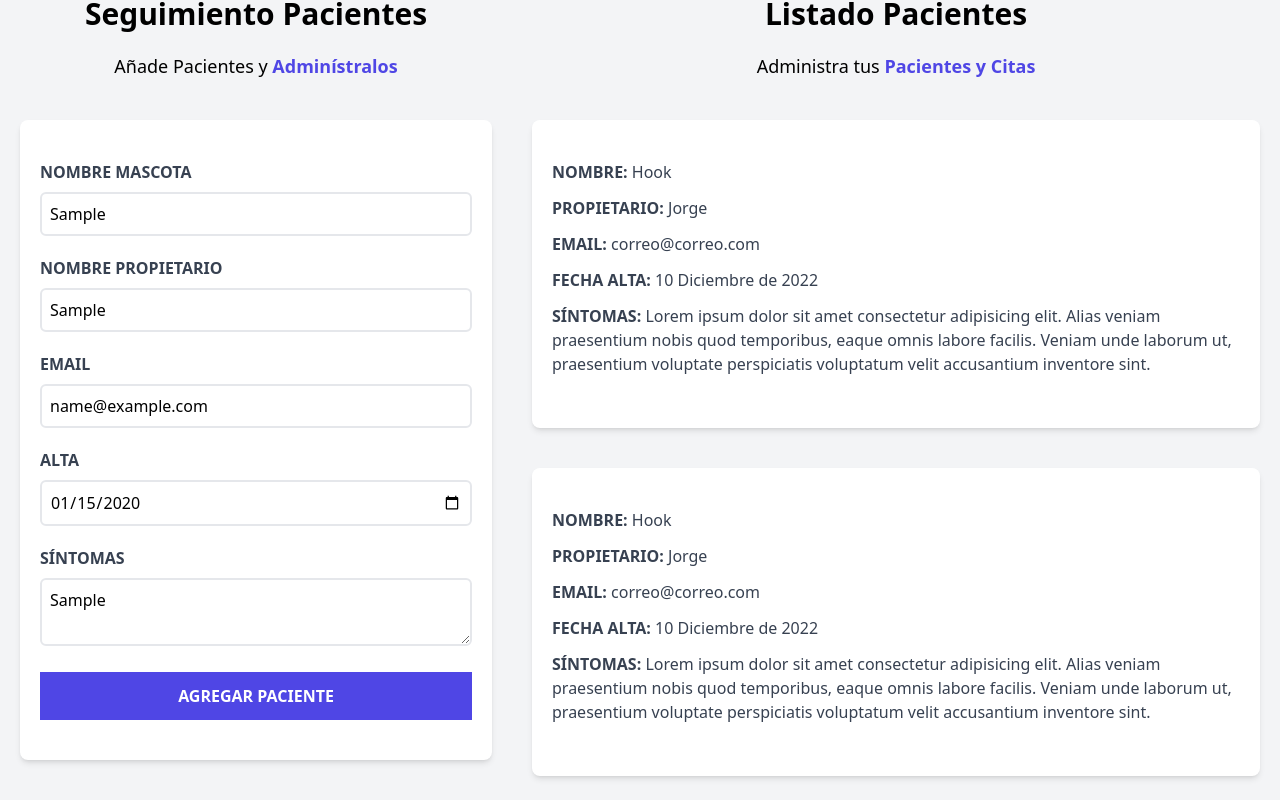
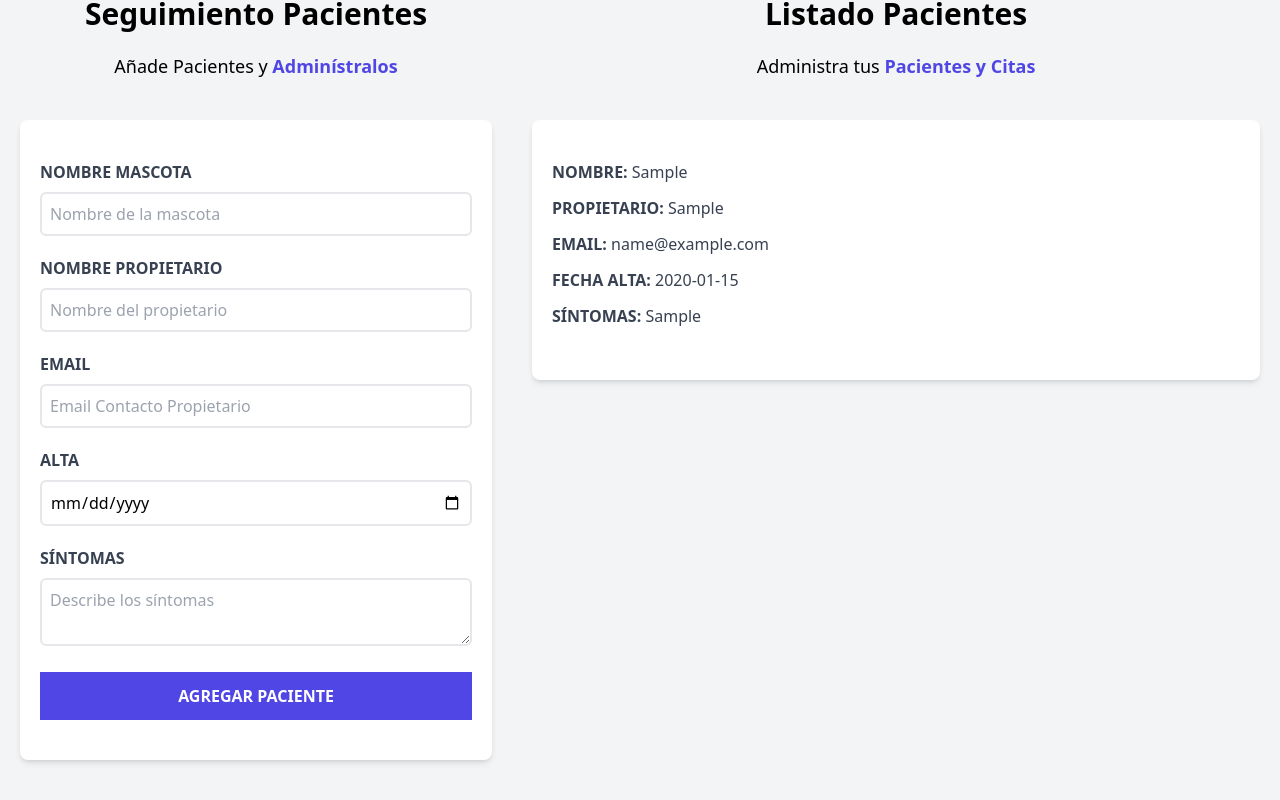
Before and after one commit to lemus777/citas-react, a React (Vite) app: page / in a window 1280 px wide. Both pictures are taken after typing "Sample", "Sample", "name@example.com", "2020-01-15", "Sample" into the empty fields and a click on the input "Agregar Paciente". Shown: the part 180-980 px from the top of the page. Built offline with nearby package versions, Linux system fonts and the light colour scheme.

Commit message:
finished formulario, created errors and listadoPacientes

```diff
--- a/src/App.jsx
+++ b/src/App.jsx
@@ -1,16 +1,23 @@
+import { useState } from "react"
 import Formulario from "./components/Formulario"
 import Header from "./components/Header"
 import ListadoPacientes from "./components/ListadoPacientes"
 
 
 function App() {
+  const [pacientes, setPacientes] = useState([])
 
   return (
     <div className="container mx-auto mt-20">
       <Header />
       <div className="mt-12 md:flex">
-        <Formulario />
-        <ListadoPacientes />
+        <Formulario
+          pacientes={pacientes}
+          setPacientes={setPacientes}
+        />
+        <ListadoPacientes
+          pacientes={pacientes}
+        />
       </div>
     </div>
   )
--- /dev/null
+++ b/src/components/Error.jsx
@@ -0,0 +1,9 @@
+const Error = ({children}) => {
+  return (
+    <div className="bg-red-500 text-white text-center p-3 uppercase font-bold mb-3 rounded-md">
+      {children} {/* Va a usar el children del componente error (ver en Formulario línea 53) */}
+    </div>
+  )
+}
+
+export default Error
--- a/src/components/Formulario.jsx
+++ b/src/components/Formulario.jsx
@@ -1,11 +1,14 @@
 import { useState, useEffect } from "react"
+import Error from "./Error"
 
-const Formulario = () => {
+const Formulario = ({ pacientes, setPacientes }) => {
   const [nombre, setNombre] = useState('')
   const [propietario, setPropietario] = useState('')
   const [email, setEmail] = useState('')
   const [fecha, setFecha] = useState('')
   const [sintomas, setSintomas] = useState('')
+
+  const [error, setError] = useState(false)
 
   const handleSubmit = (e) => {
     e.preventDefault()
@@ -13,9 +16,32 @@ const Formulario = () => {
     // Validación del formulario
     if( [ nombre, propietario, email, fecha, sintomas ].includes('') ) { // esto comprueba si alguno de los estados es un string vacío
       console.log('Hay al menos un campo vacío')
-    } else {
-      console.log('Todos llenos')
+      setError(true)
+      return // si entra en este condicional pasa error a true y el return hace que deje de ejecutarse el resto de la función handleSubmit
     }
+
+    setError(false) // en el caso de que no falte nada, el error pasa a false, por si antes nos faltó algún campo y se puso en true
+
+    // generaremos un objeto de paciente
+    const objetoPaciente = {
+      nombre, // como los valores van a ser iguales a la key no hay que declararlos
+      propietario,
+      email,
+      fecha,
+      sintomas
+    }
+    /* No debemos modificar el pacientes original, así que lo que hacemos es crear un arreglo nuevo
+      Para ello en setPacientes usamos una copia del arreglo original creándolo del siguiente modo -> [...pacientes]
+      A ese arreglo copiado, que es uno nuevo, le agregamos el objetoPaciente -> [... pacientes, objetoPaciente]
+      Y este nuevo arreglo lo establecemos como pacientes gracias a la función setPacientes del estado */
+    setPacientes([...pacientes, objetoPaciente])
+
+    // Reiniciar el formulario
+    setNombre('')
+    setPropietario('')
+    setEmail('')
+    setFecha('')
+    setSintomas('')
   }
 
   return (
@@ -24,6 +50,7 @@ const Formulario = () => {
       <p className="text-lg mt-5 text-center mb-10">Añade Pacientes y <span className="text-indigo-600 font-bold">Adminístralos</span></p>
 
       <form onSubmit={handleSubmit} className="bg-white shadow-md rounded-lg py-10 px-5 mb-10 mx-5">
+        { error && <Error><p>Todos los campos son obligatorios</p></Error>} {/* para pasar un prop como children lo hacemos con esta sintaxis */}
         <div className="mb-5">
           <label htmlFor="mascota" className="block text-gray-700 uppercase font-bold">Nombre Mascota</label>
           <input
--- a/src/components/ListadoPacientes.jsx
+++ b/src/components/ListadoPacientes.jsx
@@ -1,14 +1,16 @@
 import Paciente from "./Paciente"
 
-const ListadoPacientes = () => {
+const ListadoPacientes = ({pacientes}) => {
   return (
     <div className="md:w-1/2 lg:w-3/5 md:h-screen overflow-scroll">
       <h2 className="font-black text-3xl text-center">Listado Pacientes</h2>
       <p className="text-lg mt-5 mb-10 text-center">Administra tus <span className="text-indigo-600 font-bold">Pacientes y Citas</span></p>
-      <Paciente />
-      <Paciente />
-      <Paciente />
-      <Paciente />
+      {pacientes.map( (paciente, index) => (
+        <Paciente
+          key={index}
+          paciente={paciente}
+        />
+      ))}
     </div>
   )
 }
--- a/src/components/Paciente.jsx
+++ b/src/components/Paciente.jsx
@@ -1,11 +1,13 @@
-const Paciente = () => {
+const Paciente = ({paciente}) => {
+  const { nombre, propietario, email, fecha, sintomas } = paciente
+
   return (
     <div className="mx-5 my-10 bg-white shadow-md px-5 py-10 rounded-lg">
-      <p className="font-bold mb-3 text-gray-700 uppercase">Nombre: <span className="font-normal normal-case">Hook</span></p>
-      <p className="font-bold mb-3 text-gray-700 uppercase">Propietario: <span className="font-normal normal-case">Jorge</span></p>
-      <p className="font-bold mb-3 text-gray-700 uppercase">Email: <span className="font-normal normal-case">correo@correo.com</span></p>
-      <p className="font-bold mb-3 text-gray-700 uppercase">Fecha Alta: <span className="font-normal normal-case">10 Diciembre de 2022</span></p>
-      <p className="font-bold mb-3 text-gray-700 uppercase">Síntomas: <span className="font-normal normal-case">Lorem ipsum dolor sit amet consectetur adipisicing elit. Alias veniam praesentium nobis quod temporibus, eaque omnis labore facilis. Veniam unde laborum ut, praesentium voluptate perspiciatis voluptatum velit accusantium inventore sint.</span></p>
+      <p className="font-bold mb-3 text-gray-700 uppercase">Nombre: <span className="font-normal normal-case">{nombre}</span></p>
+      <p className="font-bold mb-3 text-gray-700 uppercase">Propietario: <span className="font-normal normal-case">{propietario}</span></p>
+      <p className="font-bold mb-3 text-gray-700 uppercase">Email: <span className="font-normal normal-case">{email}</span></p>
+      <p className="font-bold mb-3 text-gray-700 uppercase">Fecha Alta: <span className="font-normal normal-case">{fecha}</span></p>
+      <p className="font-bold mb-3 text-gray-700 uppercase">Síntomas: <span className="font-normal normal-case">{sintomas}</span></p>
     </div>
   )
 }
```
Also changed, not shown: .eslintrc.cjs.
